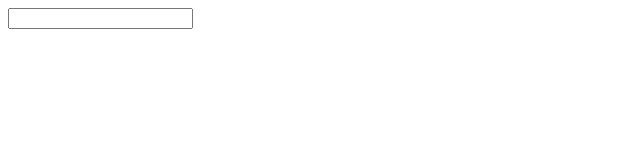
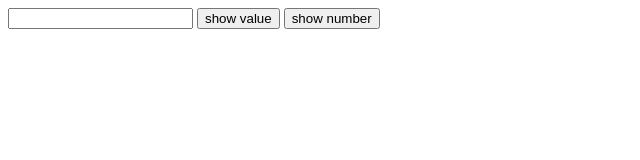
Before and after one commit to avraamisvi/simplemasknumber, a website: page index.html in a window 1280 px wide. Shown: the whole page, without its empty margins (0-640 px from the left). Drawn offline with Linux system fonts and the light colour scheme.

Commit message:
more examples

```diff
--- a/index.html
+++ b/index.html
@@ -10,10 +10,20 @@
             $simpleNumberMask.apply(".simple-input");
           }
 
+          function showvalue() {
+            alert($simpleNumberMask.getValue("myinput"));
+          }
+
+          function shownumber() {
+            alert($simpleNumberMask.getNumber("myinput"));
+          }
         </script>
 
     </head>
     <body onload="load();">
         <input type="text" id="myinput" class="simple-input">
+
+        <button onclick="showvalue()">show value</button>
+        <button onclick="shownumber()">show number</button>
     </body>
 </html>
```
